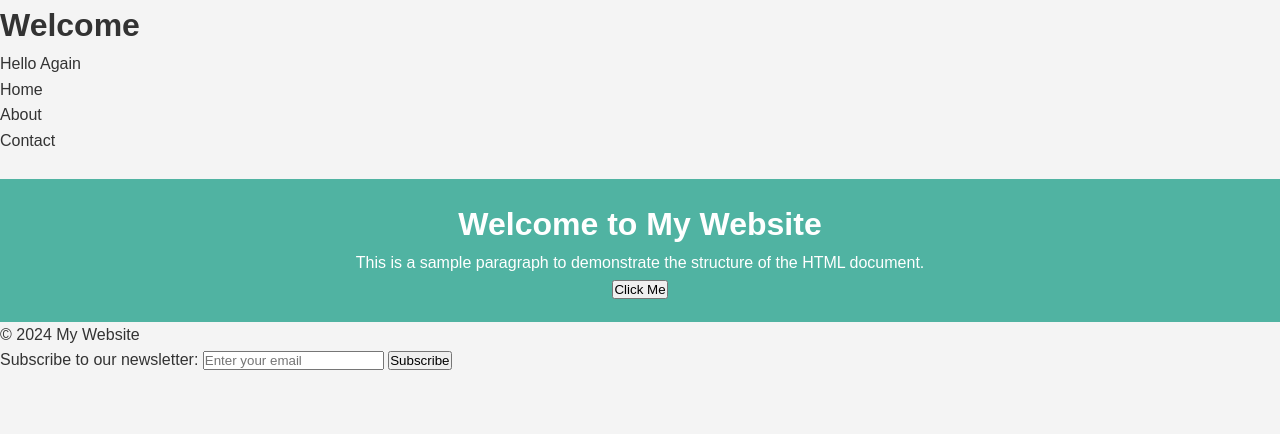
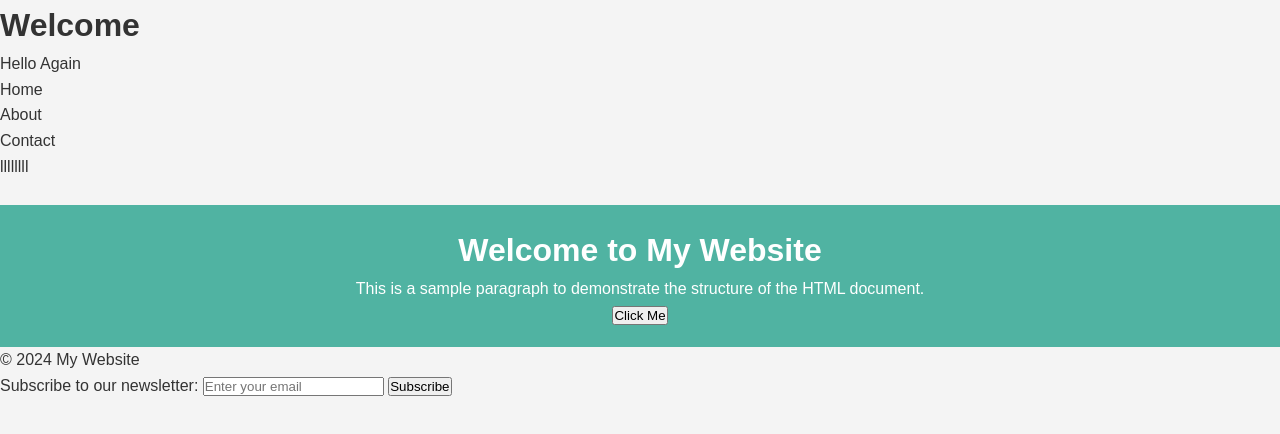
Before and after one commit to marwasamy-work/remote-pd46, a plain HTML site: page index.html in a window 1280 px wide. Drawn offline with Linux system fonts and the light colour scheme.

Commit message:
Added Success

```diff
--- a/index.html
+++ b/index.html
@@ -14,6 +14,7 @@
             <li>Home</li>
             <li>About</li>
             <li>Contact</li>
+            <p>llllllll</p>
 
         </ul>
         <img src="#" alt="">
```
